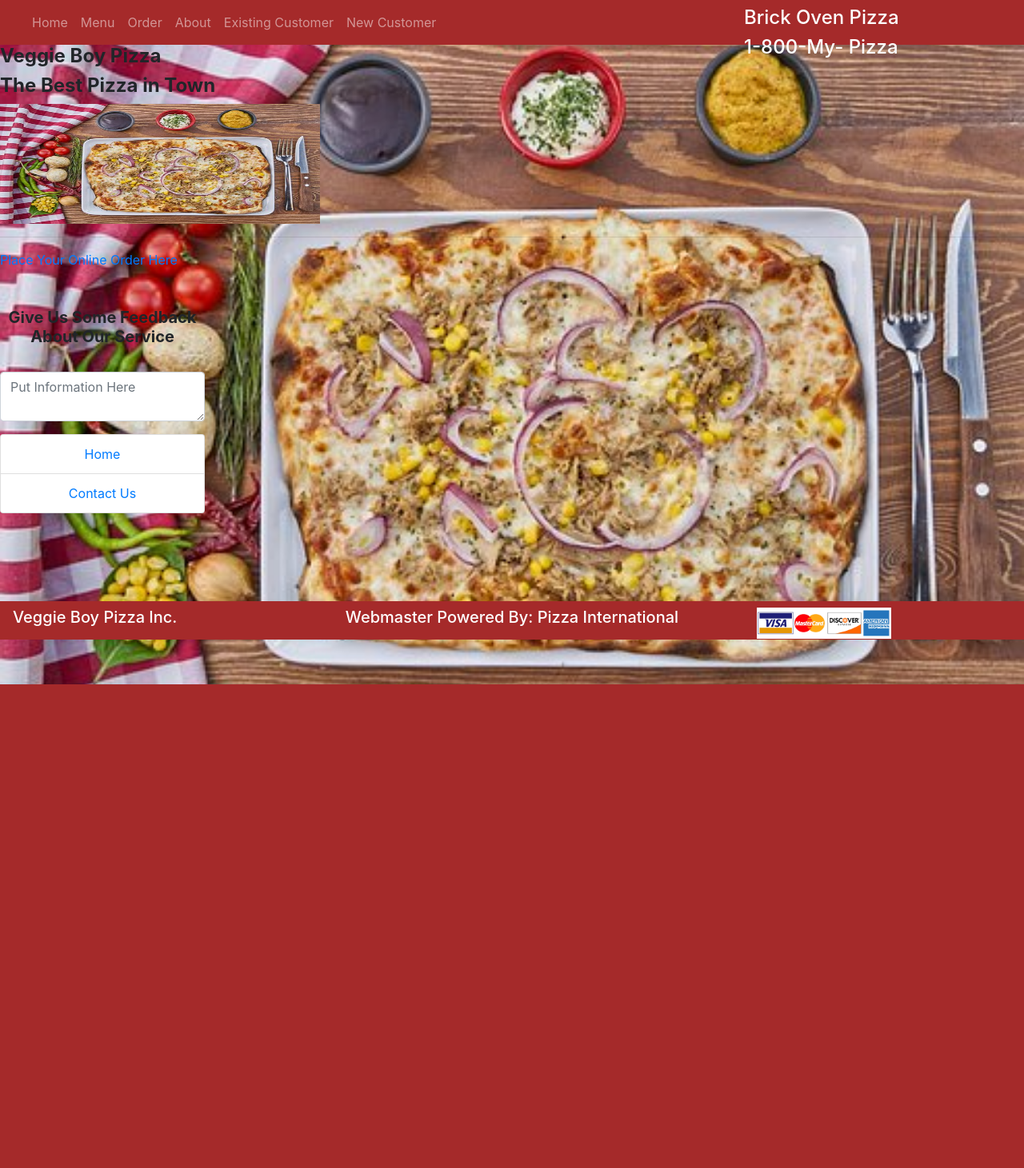
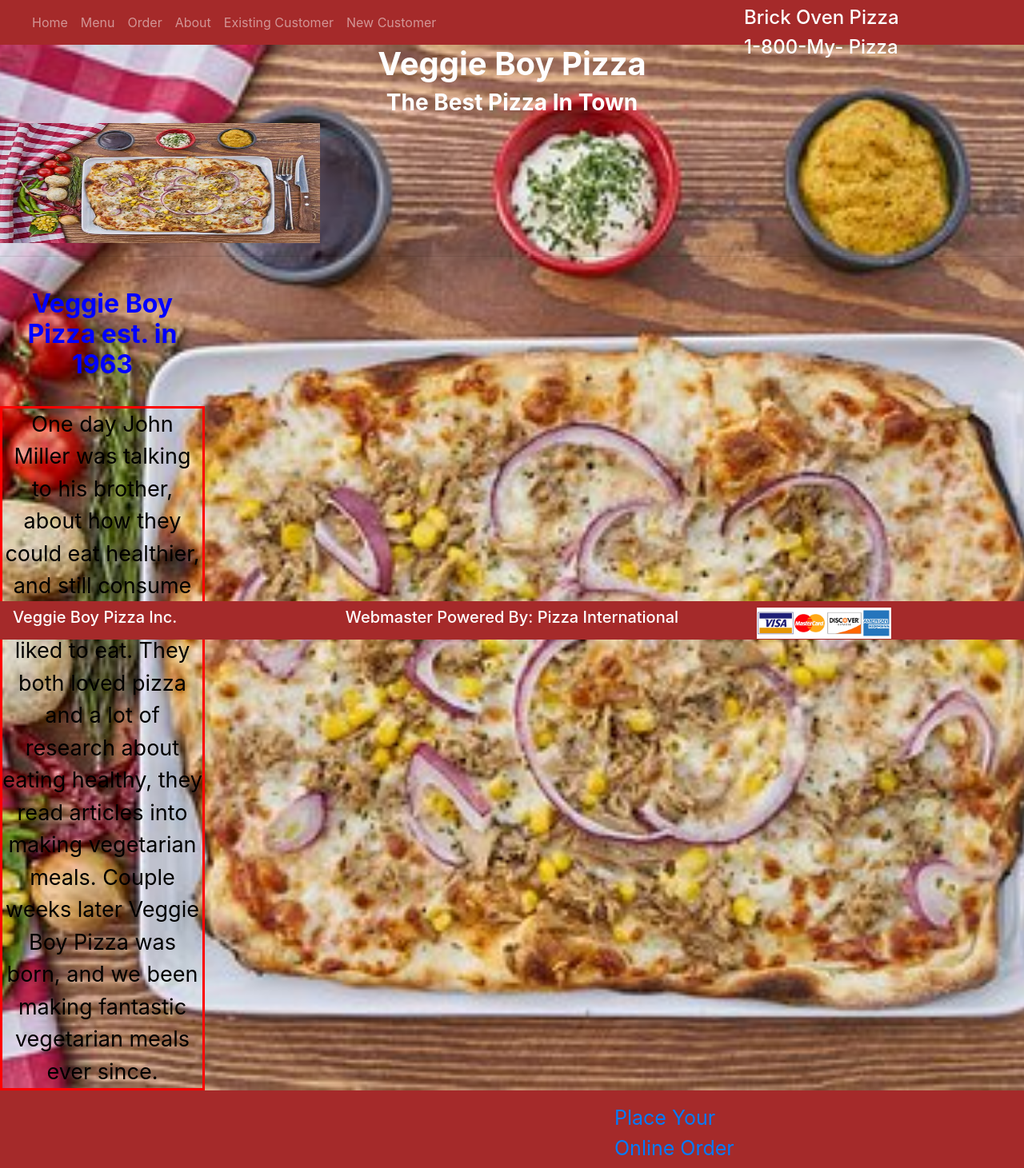
Before and after one commit to dahgeni/Veggie-Boy-Pizza, a React (Create React App) app: page /about in a window 1280 px wide. Shown: the top 1461 px of the page at 80% size. Before the commit the page ends 856 px from the top, so only its background shows below. Built offline with nearby package versions, Linux system fonts and the light colour scheme.

Commit message:
updated About-page

```diff
--- a/src/components/Home/Order.js
+++ b/src/components/Home/Order.js
@@ -0,0 +1,11 @@
+import React, { Component } from 'react'
+
+export default class Order extends Component {
+  render() {
+    return (
+      <div>
+
+      </div>
+    )
+  }
+}
--- a/src/components/pages/About.js
+++ b/src/components/pages/About.js
@@ -6,29 +6,29 @@
     return (
   <div>
       <div className="background1">
-      <h4><b>Veggie Boy Pizza</b></h4>
-      <h4><b>The Best Pizza in Town</b></h4>
+          <h1><b>Veggie Boy Pizza</b></h1>
+          <h3><b>The Best Pizza In Town</b></h3>
            <img src={require ("../../images/pizza-2776236_340.jpg")} alt="pizza pizza" width="400" height="150"/>
             <hr/>
+            <div className="form-group">
+              <br></br>
+              <h2><b>Veggie Boy Pizza    est. in 1963</b></h2>
+               <br></br>
+              <p>
+                 One day John Miller was talking to his brother, about how they could eat healthier, and still consume the things they liked to eat.
+                  They both loved pizza and a lot of research about eating healthy, they read articles into making vegetarian meals. Couple weeks later Veggie Boy Pizza was born, and we been making fantastic vegetarian meals ever since.
+              </p>
+            </div>
+            <div>
               <ul className="list-group">
                 <li className="list-group">
                  <Link to="/menu">Place Your Online Order Here</Link>
                 </li>
                 <br></br>
-           <div className="form-group">
-              <br></br>
-              <h5><b>Give Us Some Feedback About Our Service</b></h5>
-               <br></br>
-               <textarea id="discription" row="5" type= "text" className="form-control"
-                  placeholder="Put Information Here"></textarea>
-            </div>
-        </ul>
-         <div className="form-group">
-            <ul className="list-group">
-              <li className="list-group-item">
+                <li className="list-group">
                  <Link to="/">Home</Link>
                </li>
-              <li className="list-group-item">
+               <li className="list-group">
                  <Link to="/">Contact Us</Link>
                </li>
               </ul>
--- a/src/index.css
+++ b/src/index.css
@@ -47,10 +47,6 @@
   text-align: center;
   width: 20%;
 }
-.
-
-
-
 .circle {
   width: 250px;
   height: 250px;
@@ -118,8 +114,15 @@
   color: #fff;
 }
 H1{
-    text-align:center;
-    text-decoration:underline;
+   text-align:center;
+   color: white;
+}
+H2 {
+   color: blue;
+}
+H3 {
+  color: white;
+  text-align: center;
 }
 button{
     float:right
@@ -149,3 +152,13 @@
 .border {
   border: 6px solid brown;
 }
+.list-group {
+  font-size: 25px;
+  width: 40%;
+  float: right;
+}
+P {
+  color: black;
+  font-size: 27px;
+  border: 3px solid red;
+}
```
Also changed, not shown: src/components/Home/Profile.js (+5 -5 lines), src/components/pages/Menu.js (line endings or trailing spaces). Lines whose indentation alone changed are shown as unchanged.
